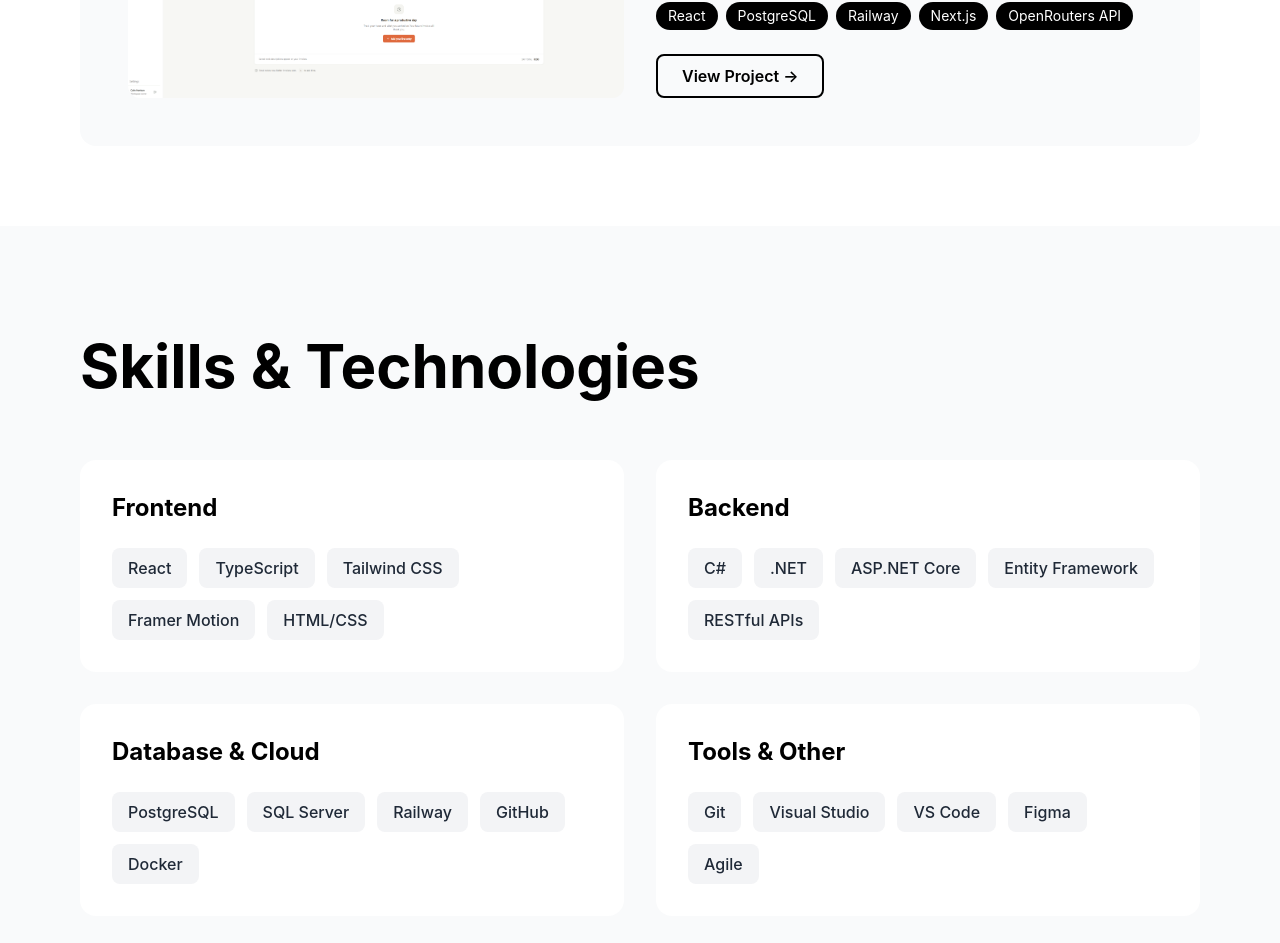
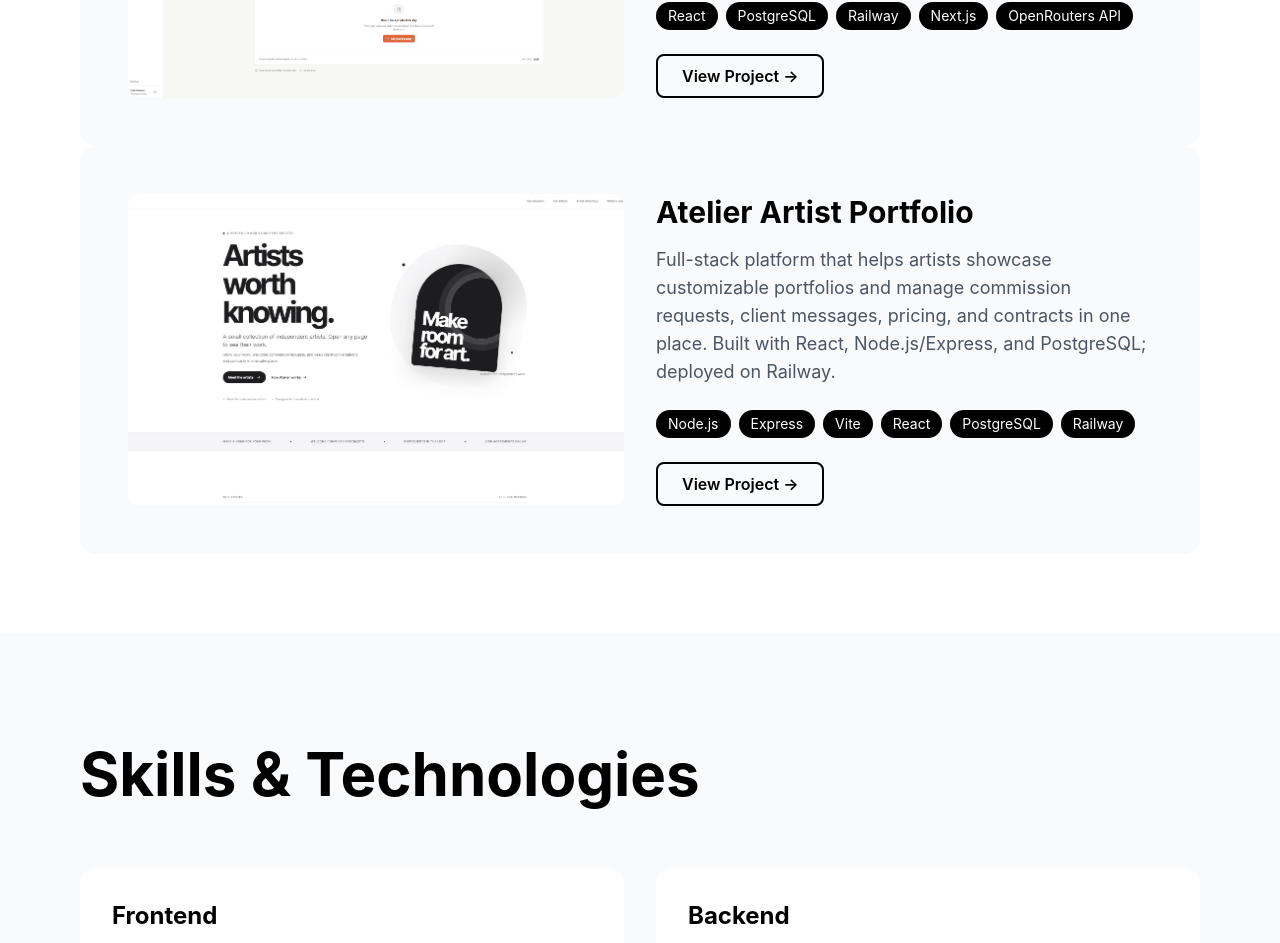
Before and after one commit to Boomup25/portfolio, a React (Create React App) app: page / in a window 1280 px wide. Shown: the part 1986-2929 px from the top of the page. Built offline with nearby package versions, Linux system fonts and the light colour scheme.

Commit message:
atelier fix

```diff
--- a/src/components/sections/Projects.js
+++ b/src/components/sections/Projects.js
@@ -204,6 +204,52 @@ export default function Projects() {
             </motion.div>
           ))}
         </div>
+        <div className="grid gap-8">
+          {AtelierProject.map((project, index) => (
+            <motion.div
+              key={index}
+              className="bg-gray-50 rounded-2xl overflow-hidden hover:shadow-lg transition"
+              initial={{ opacity: 0, y: 20 }}
+              whileInView={{ opacity: 1, y: 0 }}
+              transition={{ delay: index * 0.1 }}
+              viewport={{ once: true }}
+            >
+              <div className="grid md:grid-cols-2 gap-8 p-8 md:p-12">
+                <div className="rounded-xl overflow-hidden h-64 md:h-auto">
+                  <img
+                    src={project.image}
+                    alt={project.title}
+                    className="w-full h-full object-cover"
+                  />
+                </div>
+                <div className="flex flex-col justify-center">
+                  <h3 className="text-3xl font-bold mb-4">{project.title}</h3>
+                  <p className="text-gray-600 text-lg mb-6">
+                    {project.description}
+                  </p>
+                  <div className="flex flex-wrap gap-2 mb-6">
+                    {project.tech.map((tech) => (
+                      <span
+                        key={tech}
+                        className="bg-black text-white px-3 py-1 rounded-full text-sm"
+                      >
+                        {tech}
+                      </span>
+                    ))}
+                  </div>
+                  <a
+                    href={project.link}
+                    target="_blank"
+                    rel="noopener noreferrer"
+                    className="inline-block w-fit px-6 py-2 border-2 border-black rounded-lg font-semibold hover:bg-black hover:text-white transition"
+                  >
+                    View Project →
+                  </a>
+                </div>
+              </div>
+            </motion.div>
+          ))}
+        </div>
       </div>
     </section>
   );
```
